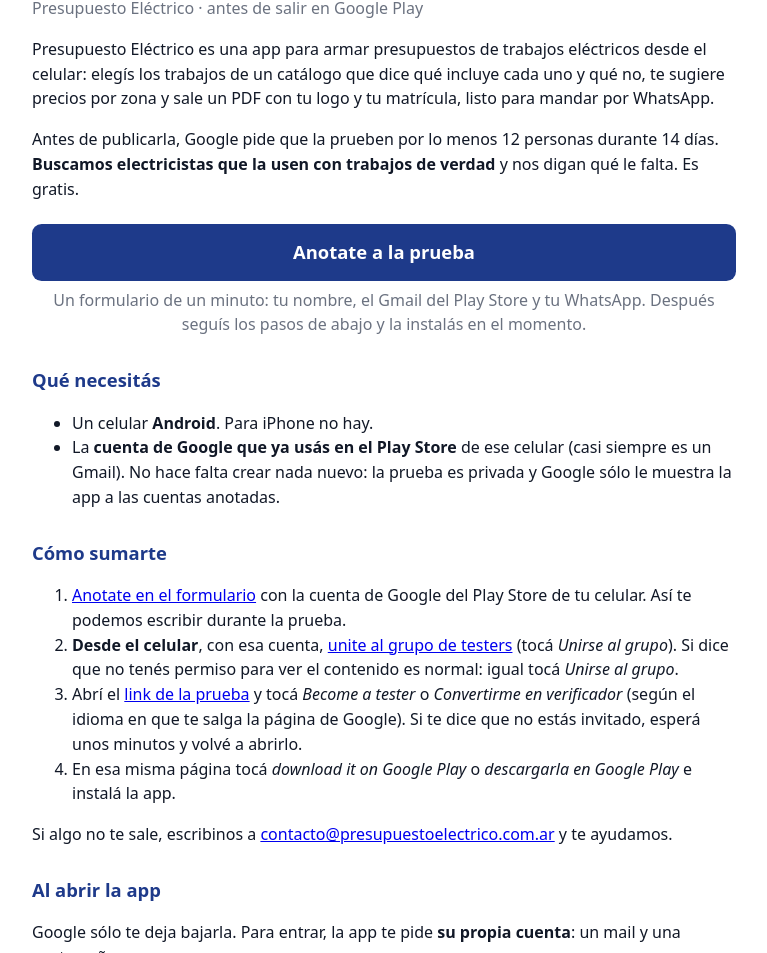
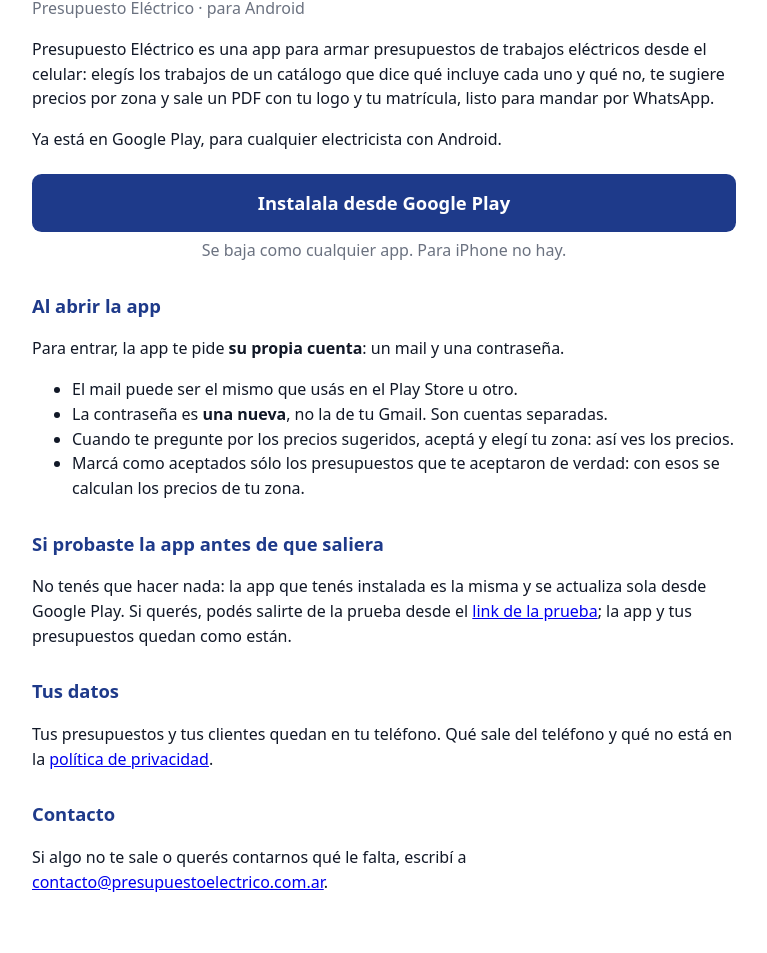
Before and after one commit to presupuesto-electrico/presupuesto-electrico.github.io, a plain HTML site: page probar.html in a window 1280 px wide. Shown: the part 88-1041 px from the top of the page, without its empty margins (256-1023 px from the left). Drawn offline with Linux system fonts and the light colour scheme.

Commit message:
Publicar web/ desde 7c26850

```diff
--- a/probar.html
+++ b/probar.html
@@ -3,7 +3,7 @@
 <head>
 <meta charset="utf-8">
 <meta name="viewport" content="width=device-width, initial-scale=1">
-<title>Presupuesto Eléctrico — Sumate a la prueba</title>
+<title>Presupuesto Eléctrico — Bajala de Google Play</title>
 <style>
   body { font-family: system-ui, -apple-system, "Segoe UI", Roboto, sans-serif;
          max-width: 44rem; margin: 0 auto; padding: 1.5rem 1rem 3rem;
@@ -19,83 +19,44 @@
 </style>
 </head>
 <body>
-<h1>Sumate a la prueba</h1>
-<p class="fecha">Presupuesto Eléctrico · antes de salir en Google Play</p>
+<h1>Bajala de Google Play</h1>
+<p class="fecha">Presupuesto Eléctrico · para Android</p>
 
 <p>Presupuesto Eléctrico es una app para armar presupuestos de trabajos
 eléctricos desde el celular: elegís los trabajos de un catálogo que dice qué
 incluye cada uno y qué no, te sugiere precios por zona y sale un PDF con tu logo
 y tu matrícula, listo para mandar por WhatsApp.</p>
 
-<p>Antes de publicarla, Google pide que la prueben por lo menos 12 personas
-durante 14 días. <strong>Buscamos electricistas que la usen con trabajos de
-verdad</strong> y nos digan qué le falta. Es gratis.</p>
+<p>Ya está en Google Play, para cualquier electricista con Android.</p>
 
-<a class="anotate" href="https://docs.google.com/forms/d/e/1FAIpQLSe2ohZe4EcXeamyLoC3qLThOHK3m0qyvtSReRHY61Ztn6OtqA/viewform">Anotate a la prueba</a>
-<p class="anotate-nota">Un formulario de un minuto: tu nombre, el Gmail del
-Play Store y tu WhatsApp. Después seguís los pasos de abajo y la instalás en
-el momento.</p>
-
-<h2>Qué necesitás</h2>
-<ul>
-  <li>Un celular <strong>Android</strong>. Para iPhone no hay.</li>
-  <li>La <strong>cuenta de Google que ya usás en el Play Store</strong> de ese
-      celular (casi siempre es un Gmail). No hace falta crear nada nuevo: la
-      prueba es privada y Google sólo le muestra la app a las cuentas
-      anotadas.</li>
-</ul>
-
-<h2>Cómo sumarte</h2>
-<ol>
-  <li><a href="https://docs.google.com/forms/d/e/1FAIpQLSe2ohZe4EcXeamyLoC3qLThOHK3m0qyvtSReRHY61Ztn6OtqA/viewform">Anotate en el formulario</a> con la cuenta de
-      Google del Play Store de tu celular. Así te podemos escribir durante la
-      prueba.</li>
-  <li><strong>Desde el celular</strong>, con esa cuenta,
-      <a href="https://groups.google.com/g/presupuesto-electrico-testers">unite al grupo de
-      testers</a> (tocá <em>Unirse al grupo</em>). Si dice que no tenés
-      permiso para ver el contenido es normal: igual tocá <em>Unirse al
-      grupo</em>.</li>
-  <li>Abrí el <a href="https://play.google.com/apps/testing/com.presupuestoelectrico.app">link
-      de la prueba</a> y tocá <em>Become a tester</em> o <em>Convertirme en verificador</em> (según el idioma en que te salga la página de Google). Si te dice
-      que no estás invitado, esperá unos minutos y volvé a abrirlo.</li>
-  <li>En esa misma página tocá <em>download it on Google Play</em> o <em>descargarla en Google Play</em> e instalá la app.</li>
-</ol>
-<p>Si algo no te sale, escribinos a
-<a href="mailto:contacto@presupuestoelectrico.com.ar?subject=Quiero%20probar%20la%20app">contacto@presupuestoelectrico.com.ar</a>
-y te ayudamos.</p>
+<a class="anotate" href="https://play.google.com/store/apps/details?id=com.presupuestoelectrico.app">Instalala desde Google Play</a>
+<p class="anotate-nota">Se baja como cualquier app. Para iPhone no hay.</p>
 
 <h2>Al abrir la app</h2>
-<p>Google sólo te deja bajarla. Para entrar, la app te pide <strong>su propia
-cuenta</strong>: un mail y una contraseña.</p>
+<p>Para entrar, la app te pide <strong>su propia cuenta</strong>: un mail y
+una contraseña.</p>
 <ul>
   <li>El mail puede ser el mismo que usás en el Play Store u otro.</li>
   <li>La contraseña es <strong>una nueva</strong>, no la de tu Gmail. Son
       cuentas separadas.</li>
   <li>Cuando te pregunte por los precios sugeridos, aceptá y elegí tu zona: así
       ves los precios.</li>
-</ul>
-
-<h2>Qué te pedimos</h2>
-<ul>
-  <li><strong>No te salgas de la prueba ni desinstales la app por 14
-      días</strong>, aunque no la uses todos los días: Google cuenta los días
-      seguidos de cada uno.</li>
-  <li>Armá algún presupuesto y mandalo por WhatsApp (puede ser a vos
-      mismo).</li>
-  <li>Contanos tres cosas: si los precios se parecen a lo que cobrás, si falta
-      algún trabajo y si hay algún nombre que no se entienda.</li>
   <li>Marcá como aceptados sólo los presupuestos que te aceptaron de verdad:
       con esos se calculan los precios de tu zona.</li>
 </ul>
 
+<h2>Si probaste la app antes de que saliera</h2>
+<p>No tenés que hacer nada: la app que tenés instalada es la misma y se
+actualiza sola desde Google Play. Si querés, podés salirte de la prueba desde
+el <a href="https://play.google.com/apps/testing/com.presupuestoelectrico.app">link
+de la prueba</a>; la app y tus presupuestos quedan como están.</p>
+
 <h2>Tus datos</h2>
 <p>Tus presupuestos y tus clientes quedan en tu teléfono. Qué sale del teléfono
 y qué no está en la <a href="privacidad.html">política de privacidad</a>.</p>
-<p>Lo que pongas en el formulario lo usamos sólo para invitarte a la prueba y
-escribirte sobre ella. No se comparte con nadie.</p>
 
 <h2>Contacto</h2>
-<p>Por consultas escribí a
+<p>Si algo no te sale o querés contarnos qué le falta, escribí a
 <a href="mailto:contacto@presupuestoelectrico.com.ar">contacto@presupuestoelectrico.com.ar</a>.</p>
 </body>
 </html>
```
Also changed, not shown: index.html (+4 -4 lines).
